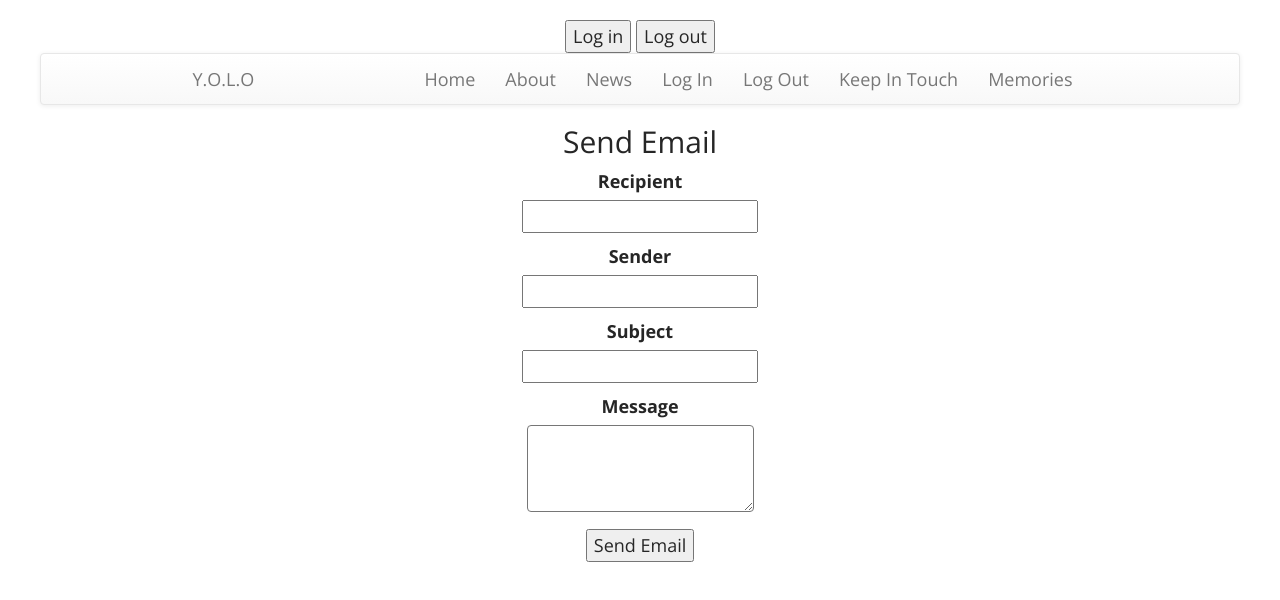
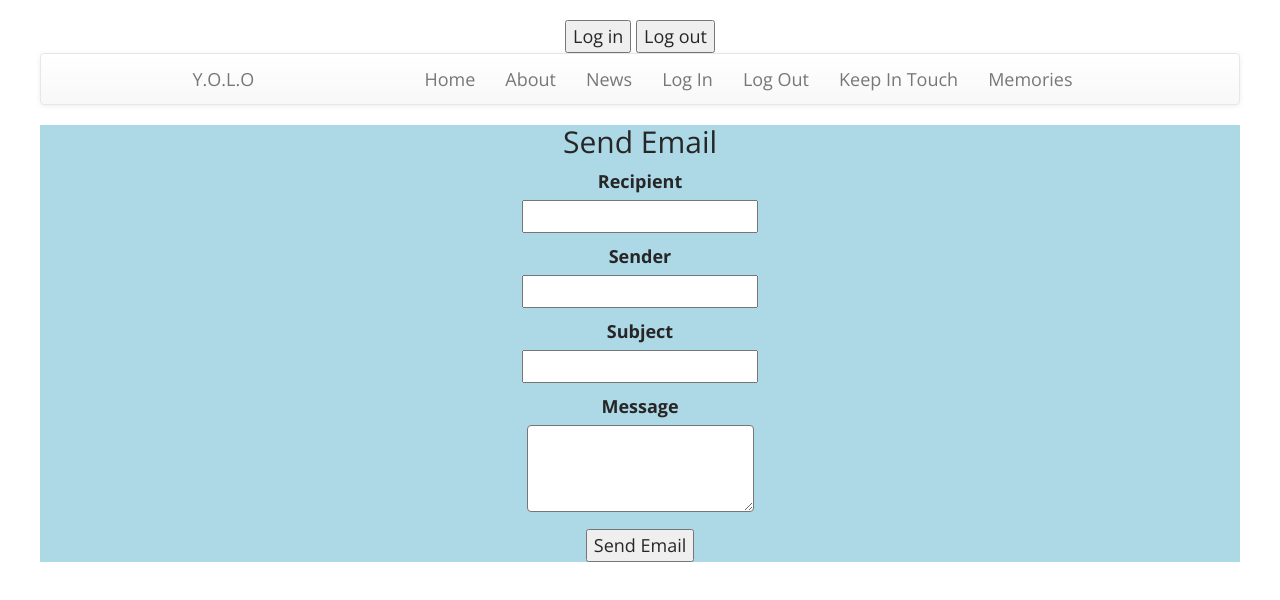
Before and after one commit to mustang0364/devpersonalproject, a React (Create React App) app: page /grid in a window 1280 px wide. Shown: the top 600 px of the page. Built offline with nearby package versions, Linux system fonts and the light colour scheme; no server answers; what google-maps-react would draw is missing.

Commit message:
before chat with socket

```diff
--- a/src/components/SendGrid/grid.css
+++ b/src/components/SendGrid/grid.css
@@ -1,28 +1,29 @@
-.App {
+.Grid {
   text-align: center;
+  background:lightblue
 }
 
-.App-logo {
+.Grid-logo {
   animation: App-logo-spin infinite 20s linear;
   height: 80px;
 }
 
-.App-header {
+.Grid-header {
   background-color: #222;
   height: 150px;
   padding: 20px;
   color: white;
 }
 
-.App-title {
+.Grid-title {
   font-size: 1.5em;
 }
 
-.App-intro {
+.Grid-intro {
   font-size: large;
 }
 
-@keyframes App-logo-spin {
+@keyframes Grid-logo-spin {
   from { transform: rotate(0deg); }
   to { transform: rotate(360deg); }
 }
```
